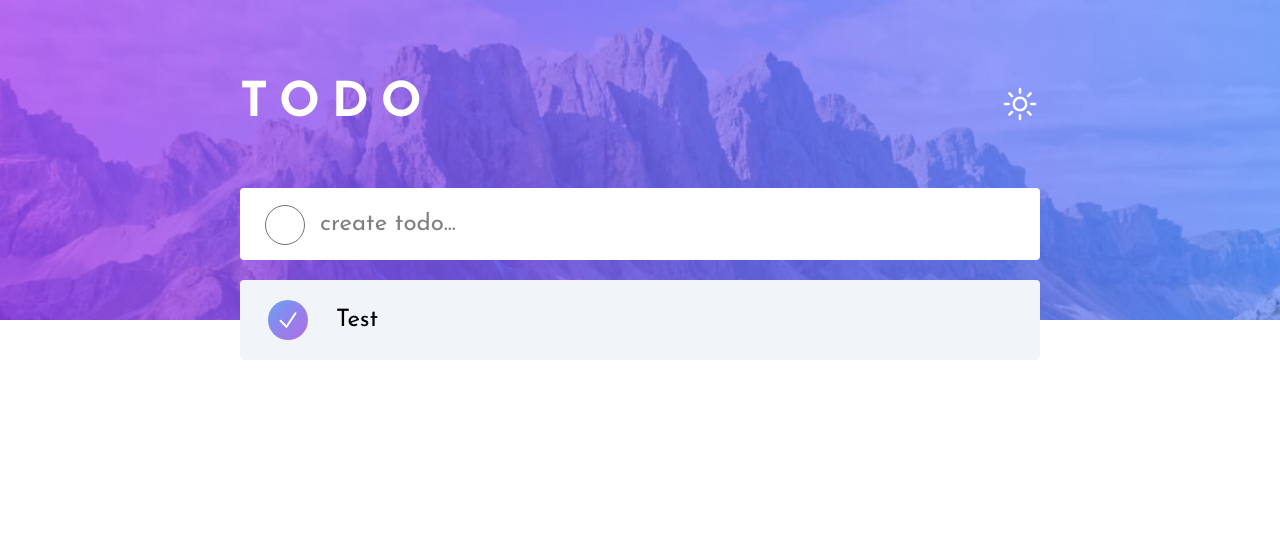
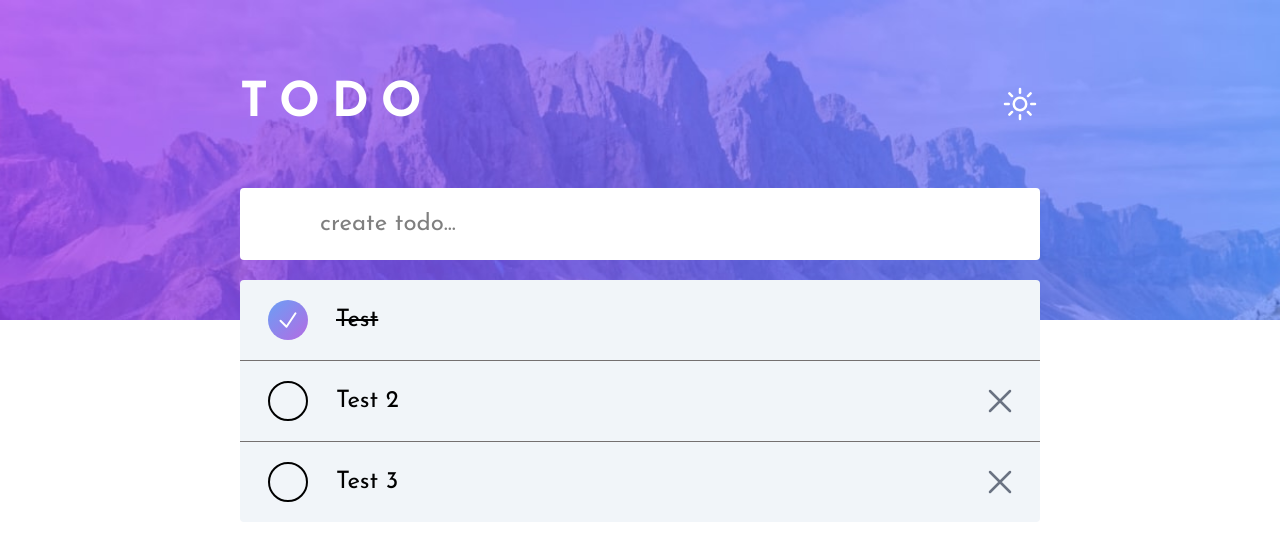
Before and after one commit to imotD/taskly-todo-frontend, a React (Vite) app: page / in a window 1280 px wide. Shown: the top 560 px of the page. Built offline with nearby package versions, Linux system fonts and the light colour scheme.

Commit message:
fix: todolist style

```diff
--- a/src/components/TodoList.tsx
+++ b/src/components/TodoList.tsx
@@ -1,27 +1,52 @@
 // import { useState } from 'react'
 import CheckIcon from "../assets/check.svg?react";
-// import CancelIcon from "../assets/cancel.svg";
+import CancelIcon from "../assets/cancel.svg?react";
 
 function TodoList() {
   // const [count, setCount] = useState(0)
 
+  const todos = [
+    {
+      id: 1,
+      title: "Test",
+      isCompleted: true,
+    },
+    {
+      id: 2,
+      title: "Test 2",
+      isCompleted: false
+    },
+    {
+      id: 3,
+      title: "Test 3",
+      isCompleted: false
+    }
+  ]
+
   return (
-    <div className="bg-slate-100 rounded py-1">
-      <div className="flex justify-between items-center px-5">
-        <div className="flex justify-between items-center cursor-pointer">
-          <div className="p-2">
-            <div className="todo-circle p-2">
-            <CheckIcon className="w-6 h-6 text-white stroke-2" />
+    <div className="bg-slate-100 rounded">
+      {todos.map((todo) => (
+        <div className="flex justify-between items-center px-5 py-1 todo-list">
+          <div className="flex justify-between items-center cursor-pointer">
+            <div className="p-2">
+              <div className={`todo-circle p-2 ${todo.isCompleted ? "todo-circle__check" : "todo-circle__none"}`}>
+                {todo.isCompleted ? <CheckIcon className="w-6 h-6 text-white stroke-2" /> : ''}
+              </div>
             </div>
+
+            <div className={`text-2xl w-full text-left py-5 p-5 ${todo.isCompleted ? 'line-through' : ''}`}>{todo.title}</div>
           </div>
+          {/* icon cancel */}
+          {
+            !todo.isCompleted ?
+              <div className="cursor-pointer">
+                <CancelIcon className="w-10 h-10 text-gray-500" />
+              </div> : ''
+          }
 
-          <div className="text-2xl w-full text-left py-5 p-5">Test</div>
         </div>
-        {/* icon cancel */}
-        <div className="cursor-pointer">
-          {/* <img src={Cancel} alt="icon" className="w-10 h-10 cursor-pointer" /> */}
-        </div>
-      </div>
+      ))}
+
     </div>
   );
 }
--- a/src/styles/home.css
+++ b/src/styles/home.css
@@ -12,9 +12,16 @@
 .todo-circle{
     height: 40px;
     width: 40px;
-    background: linear-gradient(135deg, #6a9ff5, #b46be3);
     border-radius: 50%;
 }
+
+.todo-circle__check{
+    background: linear-gradient(135deg, #6a9ff5, #b46be3);
+}
+
+.todo-circle__none{
+    border: 2px solid;
+};
 
 .todo-input{
     position: absolute;
@@ -27,3 +34,8 @@
     left:25px;
     bottom: 15px;
 }
+
+.todo-list:not(:last-child){
+    border-bottom: 1px solid rgb(116, 112, 112);
+
+}
```
